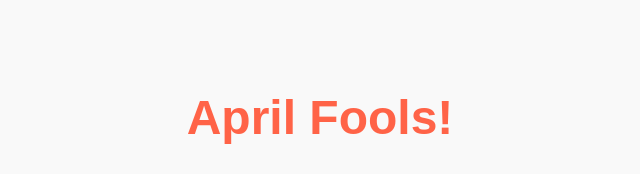
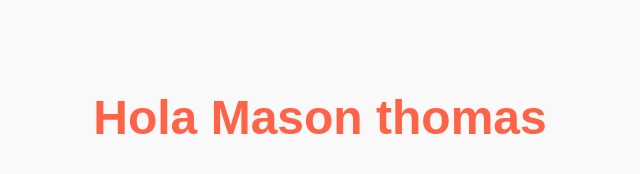
Before and after one commit to loho14/Super-secret, a plain HTML site: page index.html in a window 1280 px wide. Shown: the top 174 px of the page, without its empty margins (320-960 px from the left). Drawn offline with Linux system fonts and the light colour scheme.

Commit message:
Update index.html

```diff
--- a/index.html
+++ b/index.html
@@ -19,6 +19,7 @@
     </style>
 </head>
 <body>
+    <h1>Hola Mason thomas</h1>
     <h1>April Fools!</h1>
     <p>Bet you weren't expecting this lol</p>
     <img src="https://raw.githubusercontent.com/loho14/Super-secret/main/smirnoff-ice.webp" alt="Prank Image" width="300">
```
